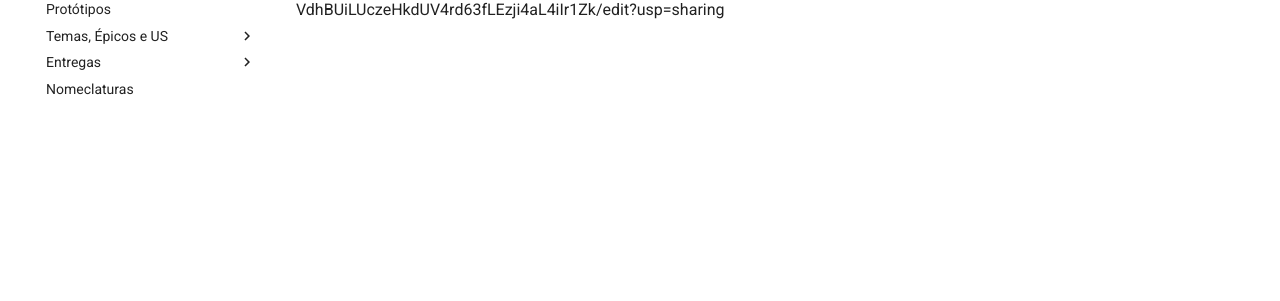
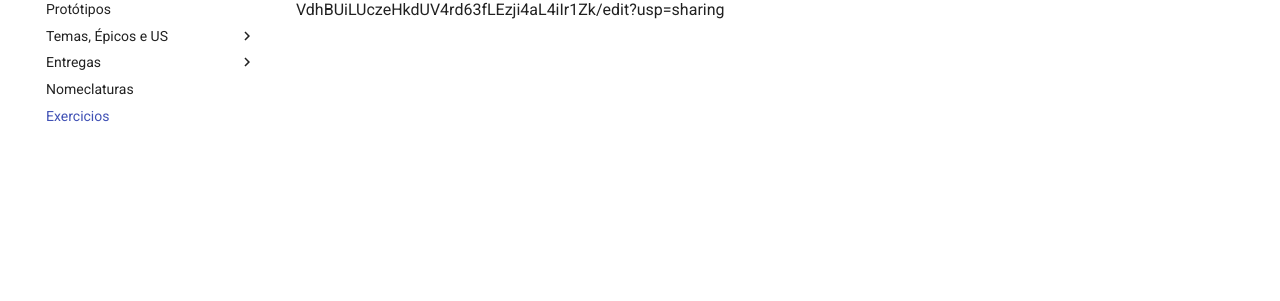
Before and after one commit to mdsreq-fga-unb/2025.1-T01-AdvogaAI, an MkDocs documentation site: the page built from docs/exercicios.md, in a window 1280 px wide. Shown: the part 291-592 px from the top of the page. Built offline with MkDocs 1.6.1 and Material for MkDocs 9.7.7, drawn with Linux system fonts in a browser that asks for light colours.

Commit message:
Update mkdocs.yml

```diff
--- a/mkdocs.yml
+++ b/mkdocs.yml
@@ -26,3 +26,4 @@ nav:
       - Unidade 2: unidade2.md
       - Unidade 3: unidade3.md
   - Nomeclaturas: naming.md
+  - Exercicios: exercicios.md
```
